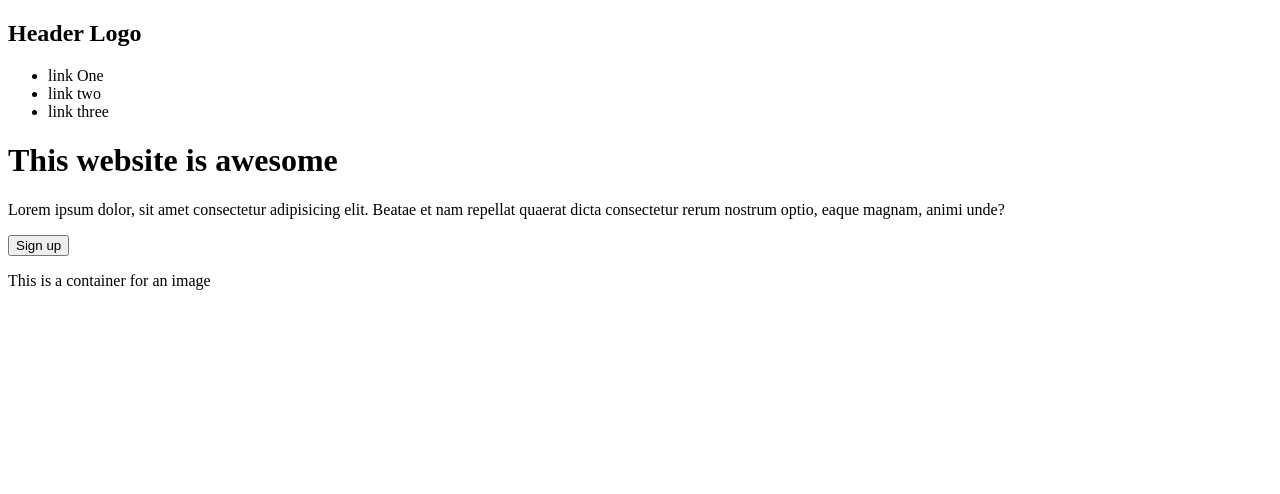
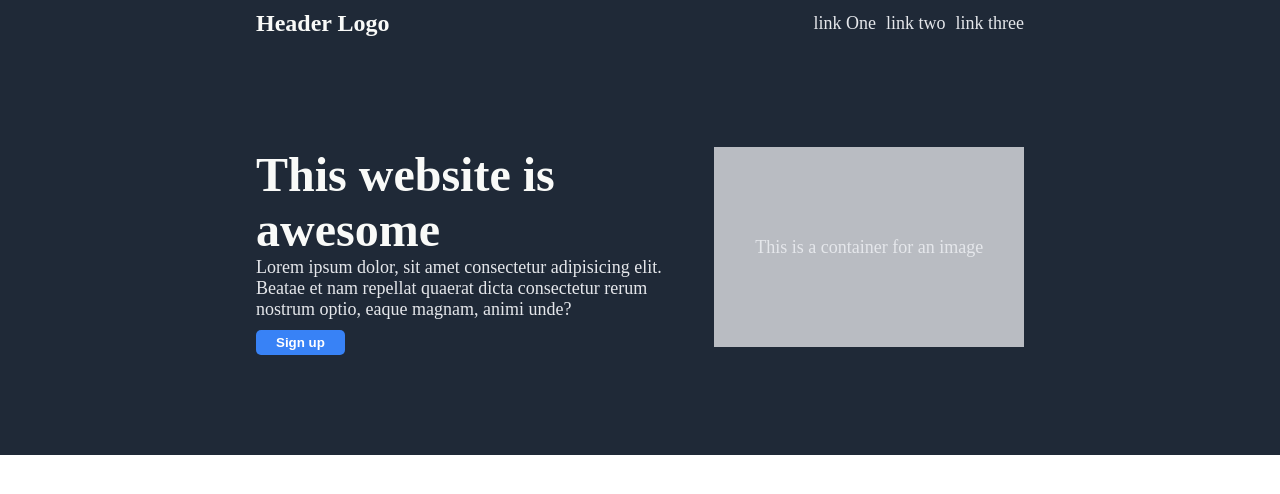
Before and after one commit to Dremkay/odin-landing-page, a plain HTML site: page index.html in a window 1280 px wide. Drawn offline with Linux system fonts and the light colour scheme.

Commit message:
header style completed!

```diff
--- a/index.html
+++ b/index.html
@@ -4,6 +4,7 @@
     <meta charset="UTF-8">
     <meta http-equiv="X-UA-Compatible" content="IE=edge">
     <meta name="viewport" content="width=device-width, initial-scale=1.0">
+    <link rel="stylesheet" href="style.css">
     <title>Document</title>
 </head>
 <body>
--- a/style.css
+++ b/style.css
@@ -0,0 +1,72 @@
+*{
+    margin: 0;
+    padding: 0;
+}
+
+header{
+    background-color: #1f2937;
+    color: white;
+}
+.navbar{
+    display: flex;
+    width: 60%;
+    justify-content: space-between;
+    margin: auto;
+    align-items: center;
+    padding: 10px;
+}
+#logo-text{
+    font-size: 24px;
+    color: #f9faf8;
+}
+
+.navbar ul{
+    display: flex;
+    list-style: none;
+    font-size: 18px;
+    color: #e5e7eb;
+}
+.navbar ul li{
+    margin-left: 10px;
+}
+
+.hero{
+    margin: auto;
+    display: flex;
+    justify-content: center;
+    /* align-items: center; */
+    width: 60%;
+    padding: 100px;
+
+}
+.hero h1{
+    font-size: 48px;
+    color: #f9faf8;
+    /* font-weight: extra-bold; */
+    font-weight: bolder;
+}
+.hero p{
+    font-size: 18px;
+    color: #e5e7eb;
+}
+
+.hero-right{
+    background-color: #b9bcc2;
+    width: 850px;
+    height: 200px;
+    margin-left: 50px;
+    display: flex;
+}
+.hero-right p{
+    margin: auto;
+}
+
+button{
+    background-color: #3882F6;
+    border-width: 0px;
+    padding: 5px 20px;
+    margin-top: 10px;
+    border-radius: 5px;
+    color: white;
+    font-weight: bold;
+}
```
